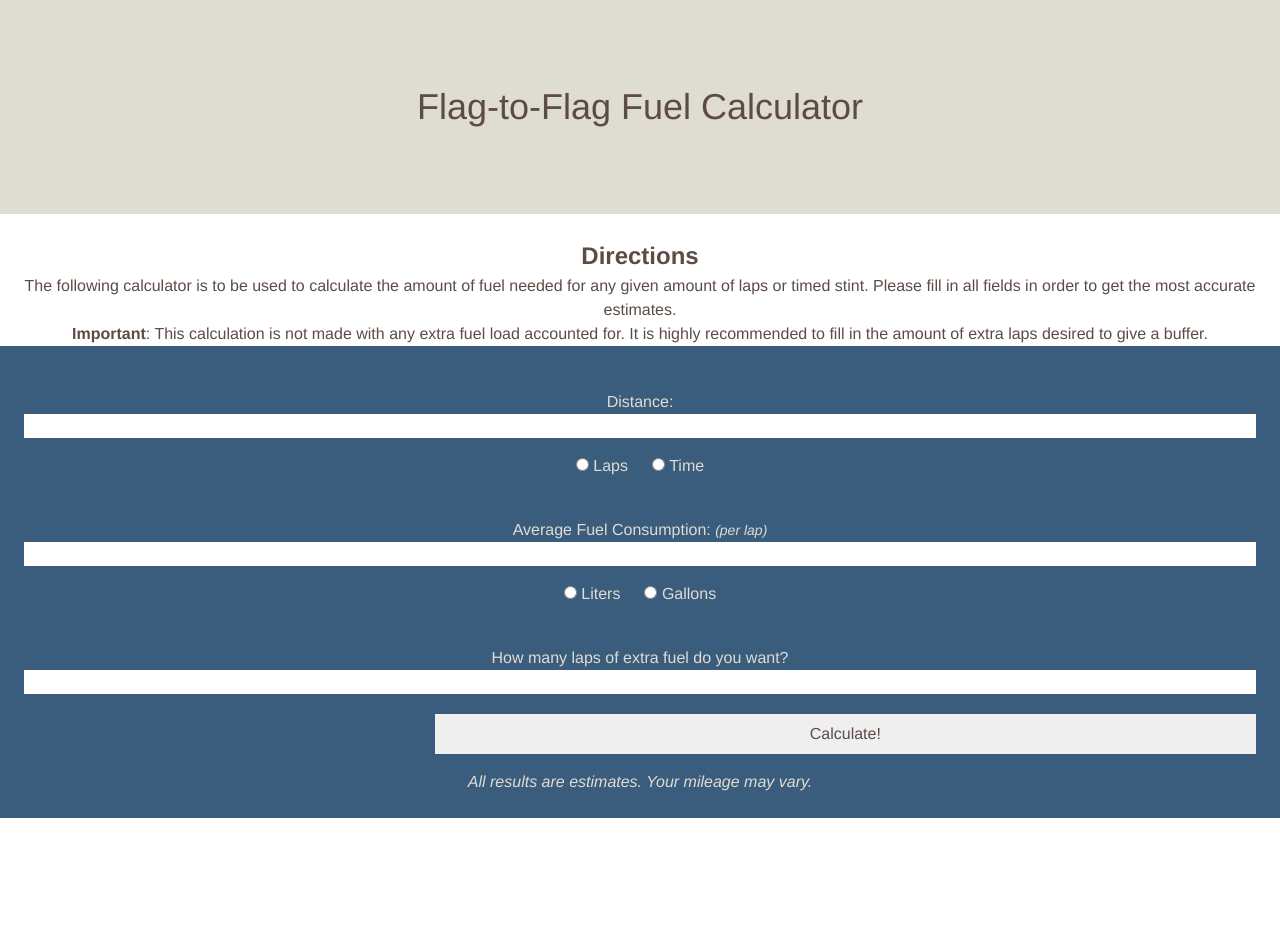
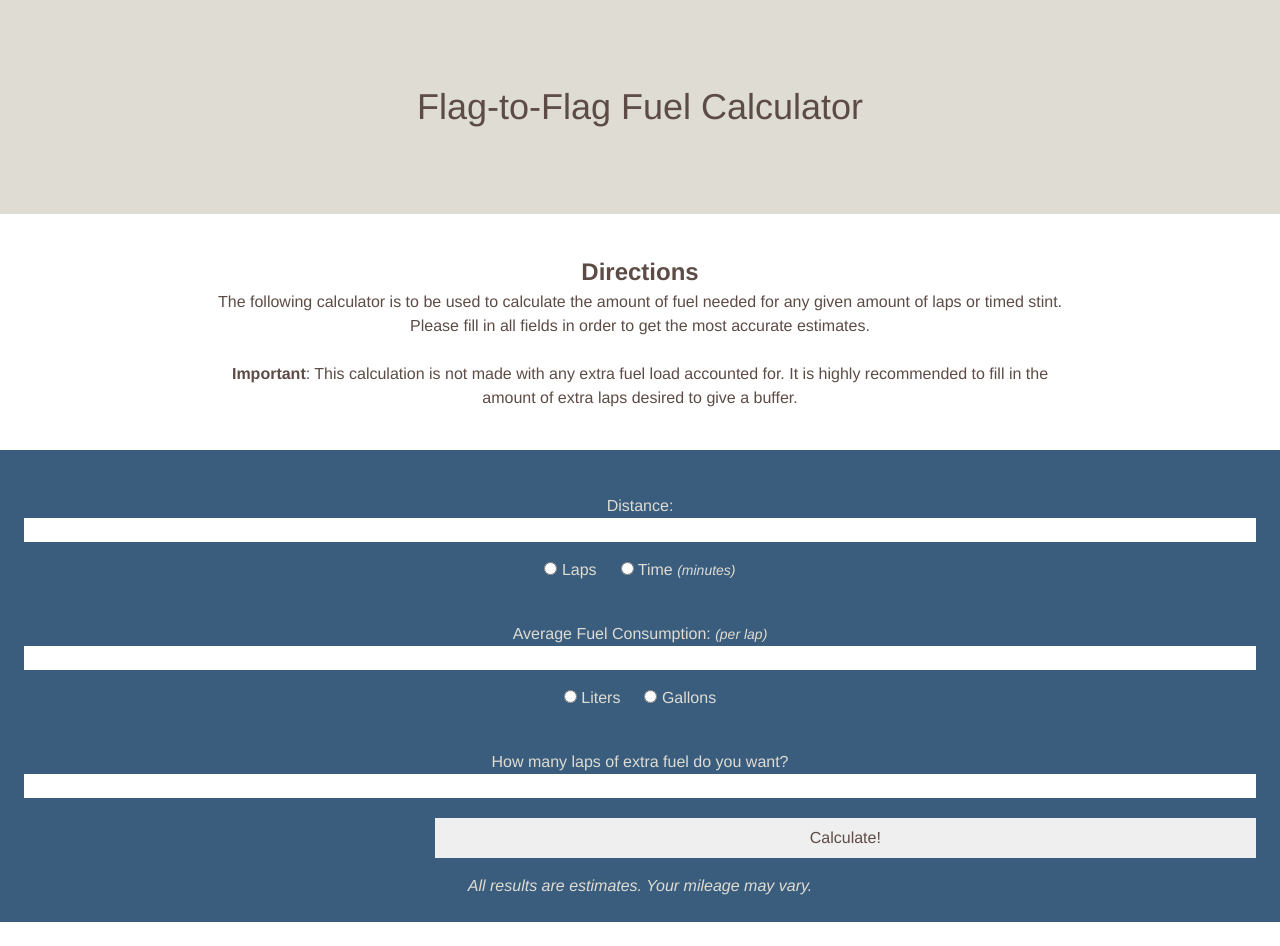
Before and after one commit to khemsoth/fuel-calculator, a Vue app: page / in a window 1280 px wide. Before the commit the page ends 842 px from the top, so only its background shows below. Built offline with nearby package versions, Linux system fonts and the light colour scheme.

Commit message:
added some small stuff

```diff
--- a/src/components/Calculator.vue
+++ b/src/components/Calculator.vue
@@ -1,14 +1,15 @@
 <template>
   <div class="flex flex-column justify-center">
     <main class="">
-      <header class="bg-custom-tan p-10 mb-6">
+      <header class="bg-custom-tan p-10 mb-10">
         <h2 class="text-4xl m-10">Flag-to-Flag Fuel Calculator</h2>
       </header>
-      <section>
+      <section class="w-2/3 mx-auto mb-10">
         <h4 class="text-2xl font-semibold">Directions</h4>
         <p>
           The following calculator is to be used to calculate the amount of fuel needed for any given amount of laps or timed stint.
           Please fill in all fields in order to get the most accurate estimates.
+          <br>
           <br>
           <span class="font-bold">Important</span>: This calculation is not made with any extra fuel load accounted for. It is highly recommended to fill in the amount
           of extra laps desired to give a buffer.
@@ -19,7 +20,7 @@
           <label class="text-left text-custom-tan" for="distance">Distance: </label>
           <input  class="w-full text-center mb-4" v-model="distance" type="number" name="distance">
           <input v-model="selected" type="radio" name="laps" value="laps"> <label class="text-custom-tan mr-6" for="laps">Laps</label>
-          <input v-model="selected" type="radio" name="time" value="time"> <label class="text-custom-tan" for="time">Time</label>
+          <input v-model="selected" type="radio" name="time" value="time"> <label class="text-custom-tan" for="time">Time <span class="italic text-sm text-custom-tan">(minutes)</span></label>
           <!--
             <select class="w-full" v-model="selected" name="distance-value">
               <option disabled selected>Please select one</option>
@@ -30,7 +31,7 @@
         </div>
         <div class="my-5">
           <label class="text-custom-tan" for="fuel-con">Average Fuel Consumption: <span class="italic text-sm text-custom-tan">(per lap)</span> </label>
-          <input class="w-full text-center mb-4 text-custom-tan" v-model="fuelConsumption" type="number">
+          <input class="w-full text-center mb-4" v-model="fuelConsumption" type="number">
           <input v-model="fluidSelected" type="radio" name="liters" value="liters"> <label class="text-custom-tan mr-6" for="liters">Liters</label>
           <input v-model="fluidSelected" type="radio" name="gallons" value="gallons"> <label class="text-custom-tan" for="gallons">Gallons</label>
           <!--
```
